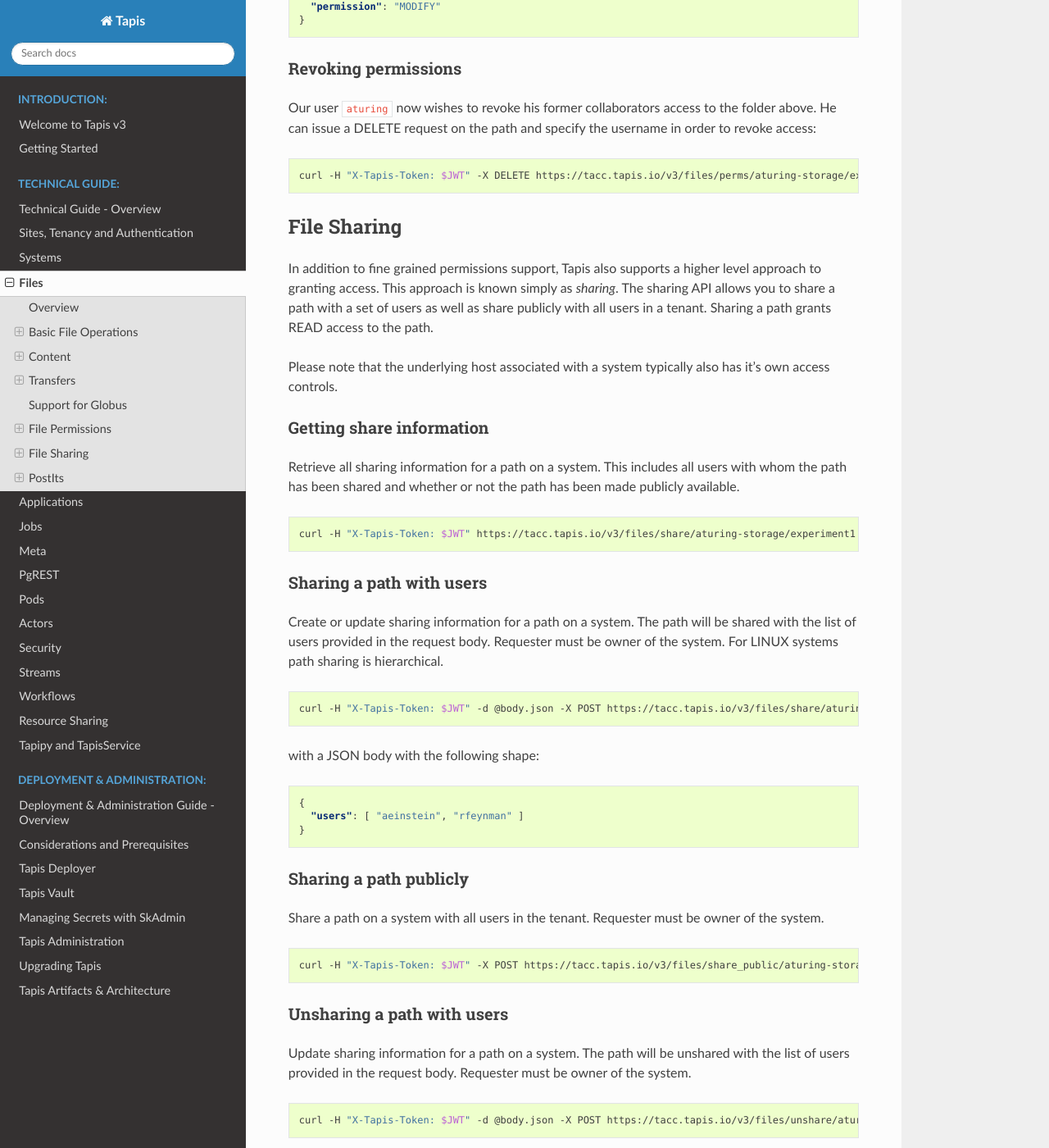
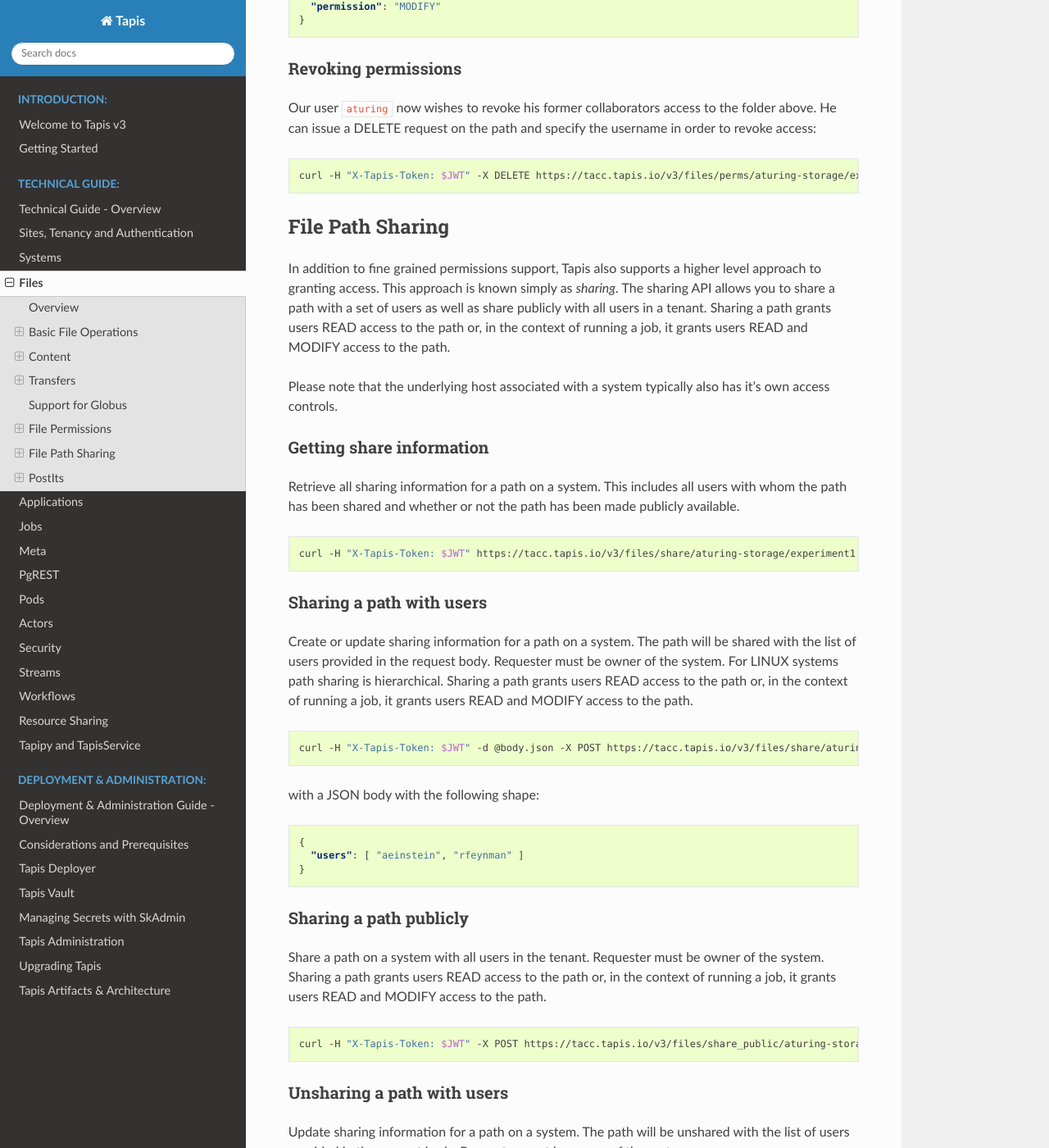
Before and after one commit to tapis-project/documentation, a Sphinx documentation site: the page built from source/technical/files.rst, in a window 1280 px wide and 1400 px high, scrolled down 13795 px. Shown: the whole window at 82% size. Built offline with Sphinx 7.4.7 and the Read the Docs theme 2.0.0, drawn with Linux system fonts in a browser that asks for light colours.

Commit message:
Files: Update description of sharing.

```diff
--- a/source/technical/files.rst
+++ b/source/technical/files.rst
@@ -694,12 +694,14 @@
 
 
 -----------------------------
-File Sharing
+File Path Sharing
 -----------------------------
 
 In addition to fine grained permissions support, Tapis also supports a higher level approach to granting access.
 This approach is known simply as *sharing*. The sharing API allows you to share a path with a set of users
-as well as share publicly with all users in a tenant. Sharing a path grants READ access to the path.
+as well as share publicly with all users in a tenant.
+Sharing a path grants users READ access to the path or, in the context of running a job, it grants users READ
+and MODIFY access to the path.
 
 Please note that the underlying host associated with a system typically also has it's own access controls.
 
@@ -718,6 +720,8 @@
 
 Create or update sharing information for a path on a system. The path will be shared with the list of users provided in
 the request body. Requester must be owner of the system. For LINUX systems path sharing is hierarchical.
+Sharing a path grants users READ access to the path or, in the context of running a job, it grants users READ
+and MODIFY access to the path.
 
 .. code-block:: shell
 
@@ -735,6 +739,8 @@
 ~~~~~~~~~~~~~~~~~~~~~~~
 
 Share a path on a system with all users in the tenant. Requester must be owner of the system.
+Sharing a path grants users READ access to the path or, in the context of running a job, it grants users READ
+and MODIFY access to the path.
 
 .. code-block:: shell
 
```
